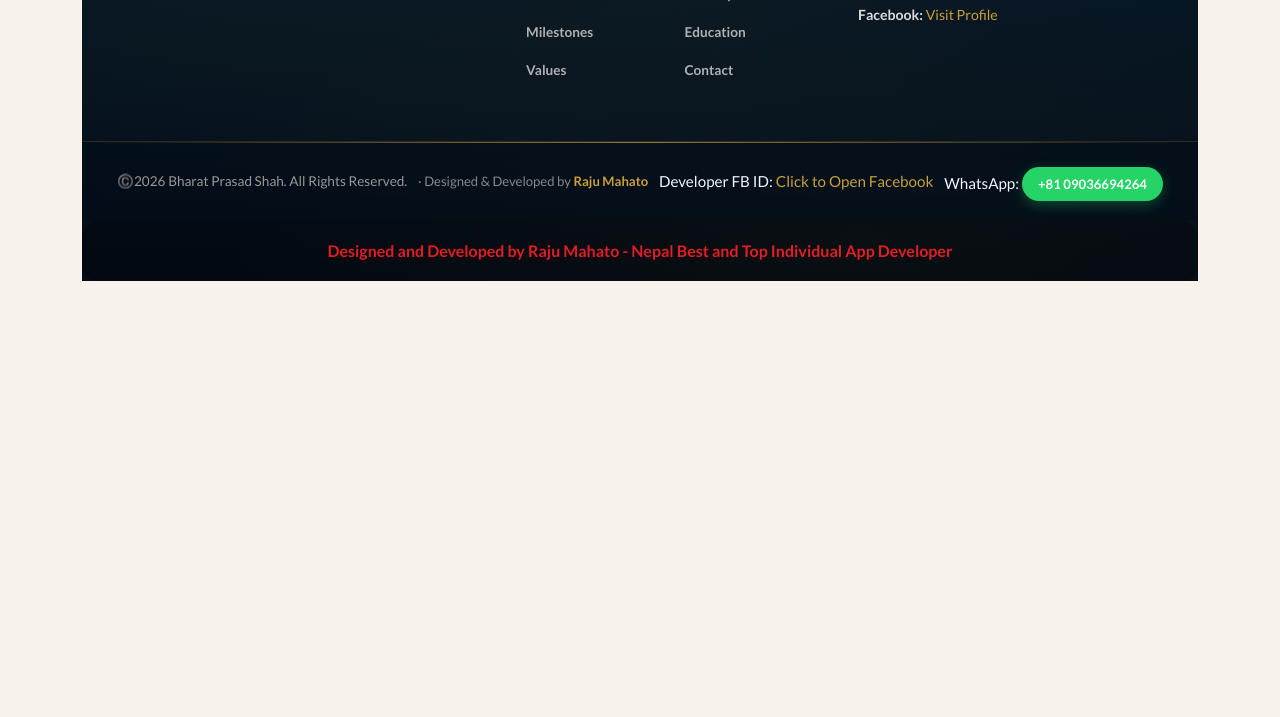
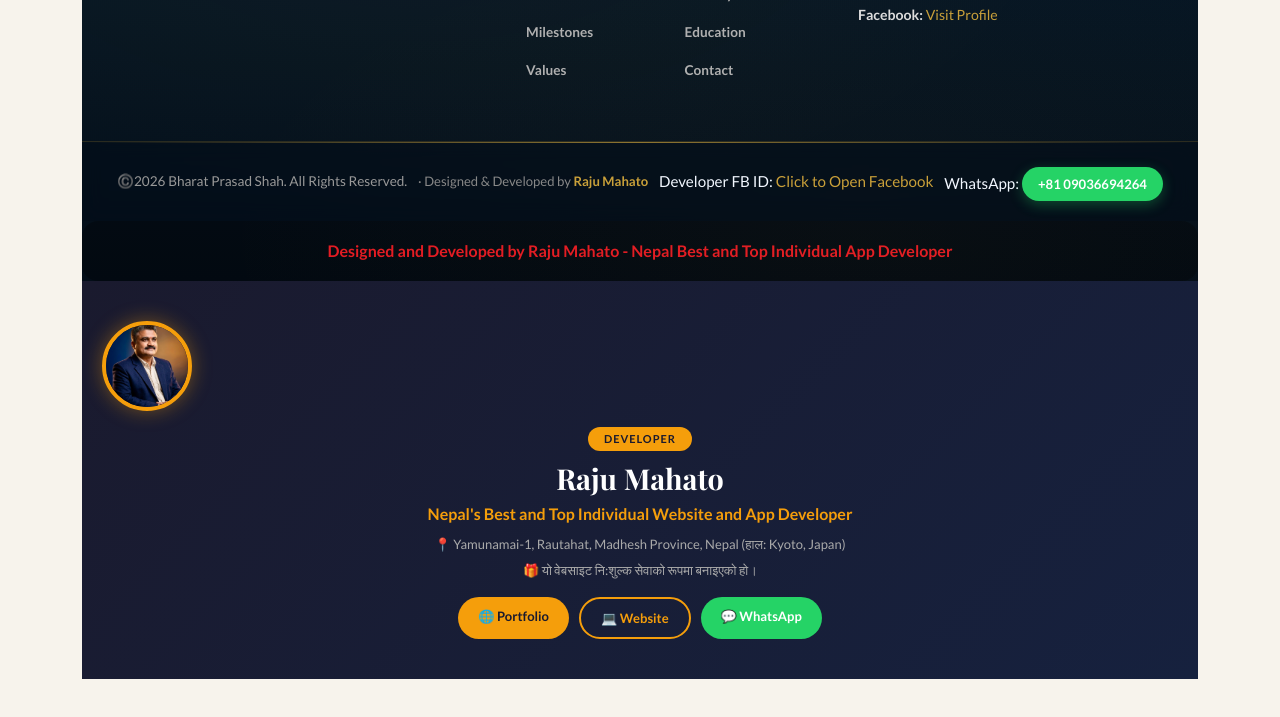
Before and after one commit to mahatoraju0509-gif/bharat-portfolio-update, a plain HTML site: page index.html in a window 1280 px wide. Shown: the part 9194-9911 px from the top of the page. Before the commit the page ends 9571 px from the top, so only its background shows below. Drawn offline with nearby package versions, Linux system fonts and the light colour scheme.

Commit message:
Add developer section with address and free service

```diff
--- a/index.html
+++ b/index.html
@@ -652,3 +652,31 @@
   </div>
 
 <div style="text-align:center;padding:1rem;background:rgba(0,0,0,0.3);border-radius:16px;"><a href="https://rajumahato.it.com" target="_blank" style="color:#e31b23;font-weight:700;text-decoration:none;">Designed and Developed by Raju Mahato - Nepal Best and Top Individual App Developer</a></div></footer>
+
+
+
+
+
+
+
+
+
+
+
+
+
+
+
+    <section style="background:linear-gradient(135deg,#1a1a2e,#16213e);padding:40px 20px;text-align:center;">
+        <img src="assets/img/bharat-prasad-shah.jpg" alt="Raju Mahato" style="width:90px;height:90px;border-radius:50%;object-fit:cover;border:4px solid #f59e0b;box-shadow:0 0 20px rgba(245,158,11,0.4);margin-bottom:16px;" onerror="this.src='https://rajumahato.it.com/images/raju-mahato.jpg'">
+        <span style="display:block;background:#f59e0b;color:#1a1a2e;padding:3px 16px;border-radius:20px;font-size:11px;font-weight:700;letter-spacing:1px;width:fit-content;margin:0 auto 10px;">DEVELOPER</span>
+        <h2 style="color:#fff;font-size:1.8rem;margin-bottom:4px;">Raju Mahato</h2>
+        <p style="color:#f59e0b;font-weight:600;margin-bottom:6px;">Nepal's Best and Top Individual Website and App Developer</p>
+        <p style="color:#aaa;font-size:13px;margin-bottom:4px;">📍 Yamunamai-1, Rautahat, Madhesh Province, Nepal (हाल: Kyoto, Japan)</p>
+        <p style="color:#aaa;font-size:13px;margin-bottom:16px;">🎁 यो वेबसाइट नि:शुल्क सेवाको रूपमा बनाइएको हो।</p>
+        <div style="display:flex;gap:10px;justify-content:center;flex-wrap:wrap;">
+            <a href="https://rajumahato.it.com" target="_blank" style="background:#f59e0b;color:#1a1a2e;padding:8px 20px;border-radius:30px;font-weight:700;font-size:13px;text-decoration:none;">🌐 Portfolio</a>
+            <a href="https://nepalwebsitedeveloper.com" target="_blank" style="background:transparent;color:#f59e0b;border:2px solid #f59e0b;padding:8px 20px;border-radius:30px;font-weight:700;font-size:13px;text-decoration:none;">💻 Website</a>
+            <a href="https://wa.me/819036694264" target="_blank" style="background:#25D366;color:#fff;padding:8px 20px;border-radius:30px;font-weight:700;font-size:13px;text-decoration:none;">💬 WhatsApp</a>
+        </div>
+    </section>
```
